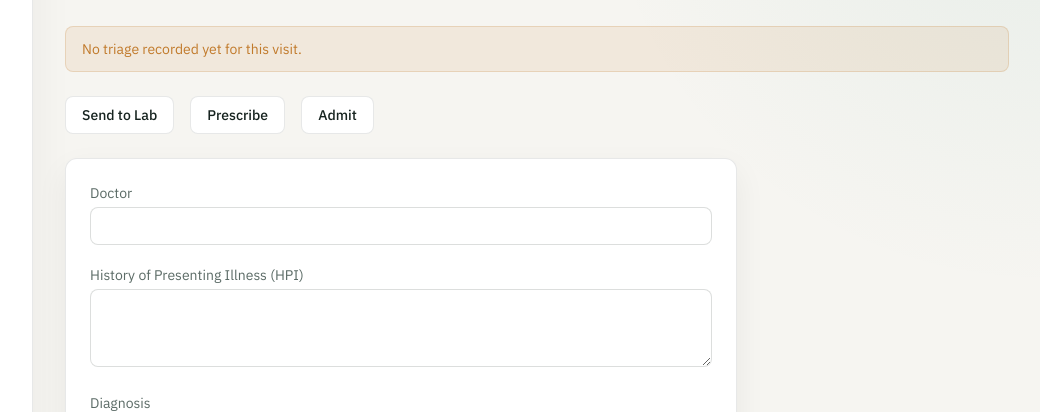
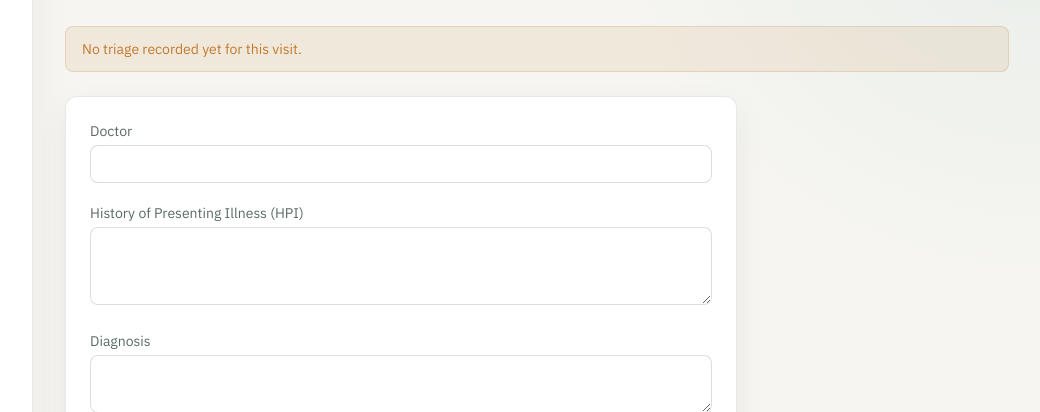
Before and after one commit to dennis-mutethia/zuriq-hmis, a Python web app: template app/templates/visits/consultation.html in a window 1280 px wide. Shown: the part 158-570 px from the top of the page, without its empty margins (239-1279 px from the left). Run offline with Jinja, Linux system fonts and the light colour scheme; the template is opened without the code that fills it, so the values that code supplies are empty; some libraries are stand-ins or nearby versions.

Commit message:
rm redundant

```diff
--- a/app/templates/visits/consultation.html
+++ b/app/templates/visits/consultation.html
@@ -63,69 +63,6 @@
 </div>
 {% endif %}
 
-{% if lab_requests %}
-<div class="bg-white border border-ink/10 rounded-lg px-4 py-3 text-sm mb-6">
-    <div class="font-semibold text-ink mb-2">Lab Results</div>
-    {% for lr in lab_requests %}
-    <div class="mb-3 last:mb-0 {% if not loop.last %}pb-3 border-b border-ink/5{% endif %}">
-        <div class="flex items-center justify-between mb-1">
-            <span class="text-muted">Requested {{ lr.date_time_requested.strftime("%d %b %Y %H:%M") }}</span>
-            {% if lr.is_done %}
-            <span class="text-xs bg-success/10 text-success px-2 py-1 rounded-full">Done</span>
-            {% else %}
-            <span class="text-xs bg-warn/10 text-warn px-2 py-1 rounded-full">Pending</span>
-            {% endif %}
-        </div>
-        {% for item in lr.items %}
-        <div class="flex justify-between gap-4">
-            <span class="text-ink">{{ item.test_name }}</span>
-            <span class="text-muted text-right">{{ item.conclusion or "—" }}</span>
-        </div>
-        {% endfor %}
-    </div>
-    {% endfor %}
-</div>
-{% endif %}
-
-<div class="zh-action-links mb-6">
-    <a href="{{ url_for('lab.new_request', visit_id=visit.visit_id) }}"
-       class="text-sm bg-white border border-ink/10 hover:bg-canvas text-ink px-4 py-2 rounded-lg font-medium">
-        Send to Lab
-    </a>
-    <a href="{{ url_for('pharmacy.new_prescription', visit_id=visit.visit_id) }}"
-       class="text-sm bg-white border border-ink/10 hover:bg-canvas text-ink px-4 py-2 rounded-lg font-medium">
-        Prescribe
-    </a>
-    <a href="{{ url_for('admissions.new_admission', visit_id=visit.visit_id) }}"
-       class="text-sm bg-white border border-ink/10 hover:bg-canvas text-ink px-4 py-2 rounded-lg font-medium">
-        Admit
-    </a>
-</div>
-
-{% if lab_requests %}
-<div class="bg-white border border-ink/10 rounded-lg px-4 py-3 text-sm mb-6">
-    <div class="font-semibold text-ink mb-2">Lab Results</div>
-    {% for lr in lab_requests %}
-    <div class="mb-2 last:mb-0 {% if not loop.last %}pb-2 border-b border-ink/5{% endif %}">
-        <div class="flex items-center justify-between mb-1">
-            <span class="text-muted">Requested {{ lr.date_time_requested.strftime("%d %b %Y %H:%M") }}</span>
-            {% if lr.is_done %}
-            <span class="text-xs bg-success/10 text-success px-2 py-0.5 rounded-full">Done</span>
-            {% else %}
-            <span class="text-xs bg-warn/10 text-warn px-2 py-0.5 rounded-full">Pending</span>
-            {% endif %}
-        </div>
-        {% for item in lr.items %}
-        <div class="text-ink">
-            <span class="font-medium">{{ item.test_name }}:</span>
-            {% if item.conclusion %}{{ item.conclusion }}{% else %}<span class="text-muted italic">awaiting result</span>{% endif %}
-        </div>
-        {% endfor %}
-    </div>
-    {% endfor %}
-</div>
-{% endif %}
-
 <form method="post" class="bg-white rounded-xl border border-ink/10 p-6 max-w-2xl space-y-5">
     <div>
         <label class="block text-sm text-muted mb-1">Doctor</label>
```
